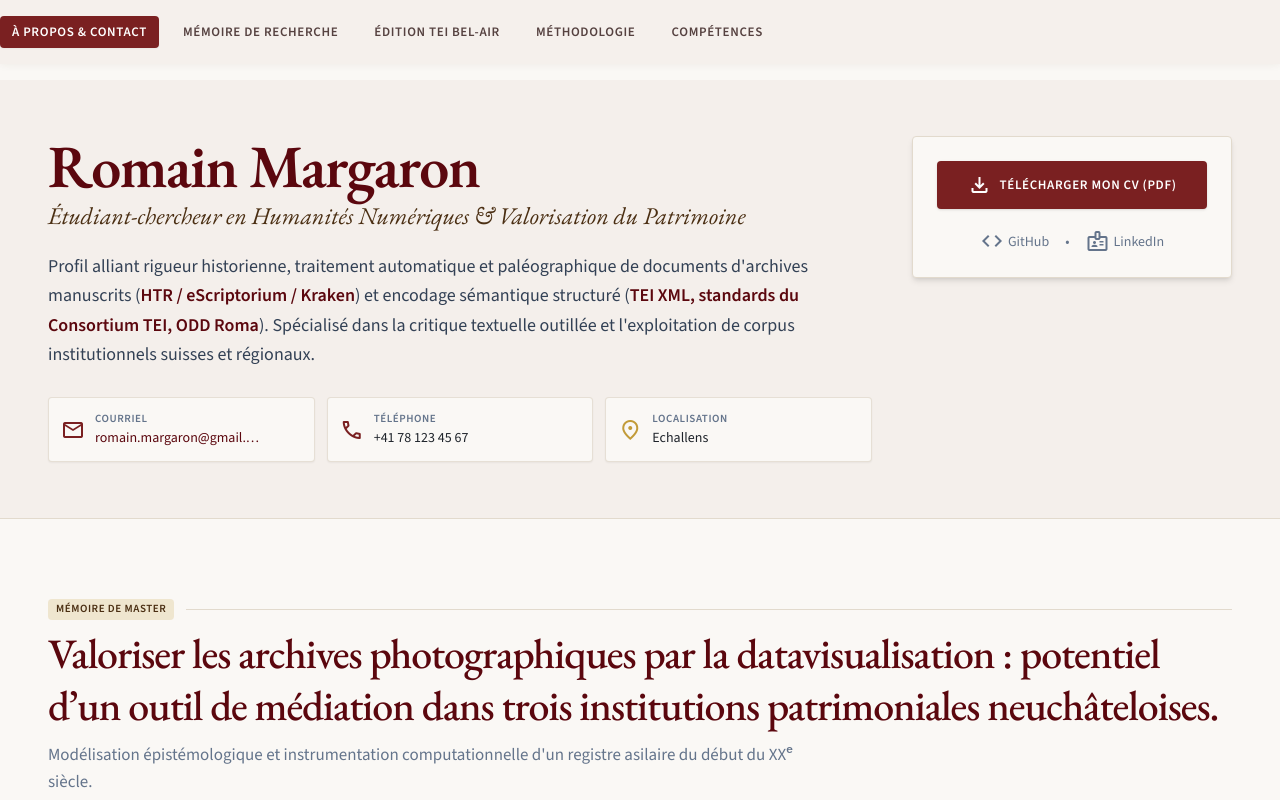
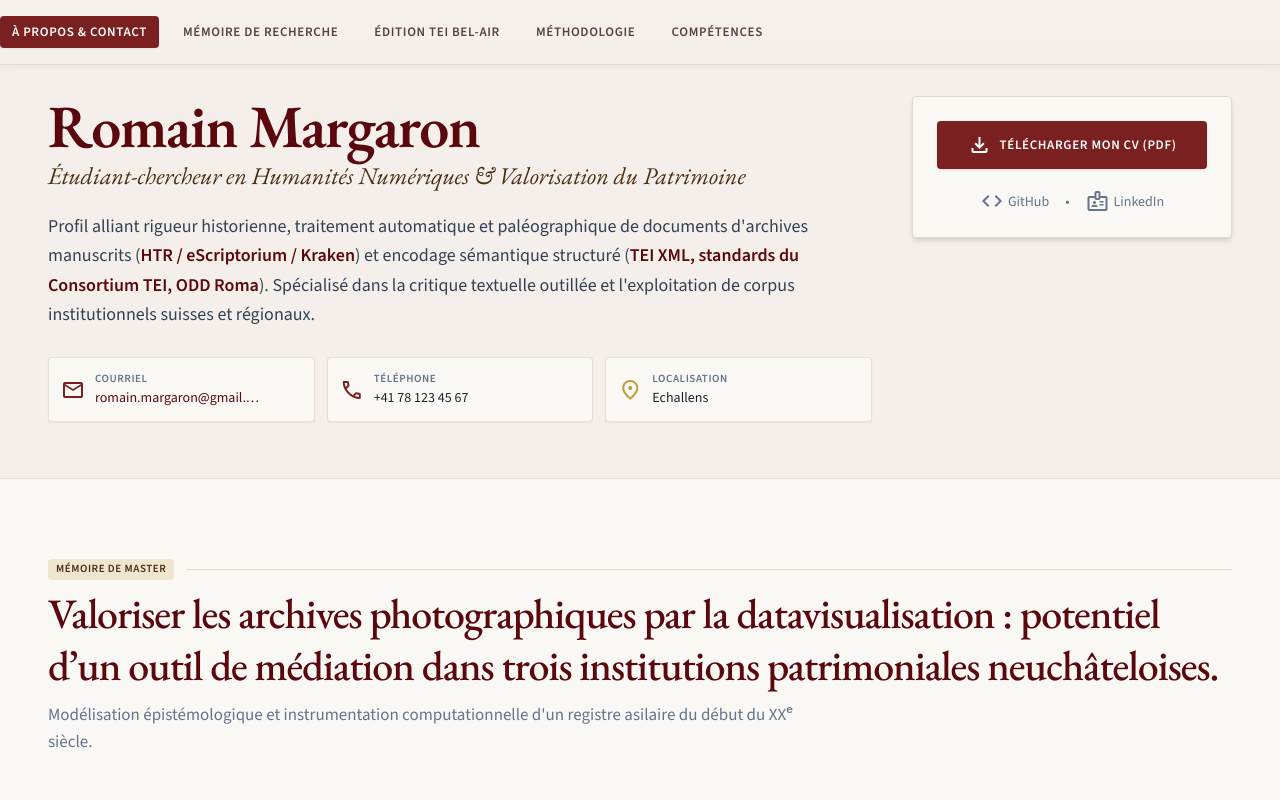
Before and after one commit to mroylem/romainmargaron.io, a React (Vite) app: page / in a window 1280 px wide. Shown: the top 800 px of the page. Built offline with nearby package versions, Linux system fonts and the light colour scheme.

Commit message:
fix header

```diff
--- a/src/App.tsx
+++ b/src/App.tsx
@@ -96,7 +96,7 @@ export default function App() {
       />
 
       {/* Main Content Area */}
-      <main className="w-full pt-20 bg-[#FAF8F5] flex-1">
+      <main className="w-full pt-10 bg-[#FAF8F5] flex-1">
         {/* Section 0: Hero & Identity */}
         <HeroSection onOpenCvModal={() => setIsCvOpen(true)} />
 
--- a/src/components/Header.tsx
+++ b/src/components/Header.tsx
@@ -58,8 +58,8 @@ export const Header: React.FC<HeaderProps> = ({ onOpenCvModal, onOpenContactModa
   return (
     <header
       className={`fixed top-0 w-full z-50 transition-all duration-300 ${isScrolled
-        ? 'bg-[#F4EFEB]/95 backdrop-blur-md shadow-[0_2px_12px_rgba(74,46,18,0.08)] py-3'
-        : 'bg-[#F4EFEB]/90 backdrop-blur-xl shadow-[0_1px_8px_rgba(74,46,18,0.06)] py-4'
+        ? 'bg-[#F4EFEB]/95 border-b border-[#E2DACD] shadow-[0_2px_12px_rgba(74,46,18,0.08)] py-3'
+        : 'bg-[#F4EFEB]/90 border-b border-[#E2DACD] shadow-[0_1px_8px_rgba(74,46,18,0.06)] py-4'
         }`}
     >
       <div className="max-w-7xl mx-auto px-6 lg:px-0 flex items-center justify-between gap-4">
```
